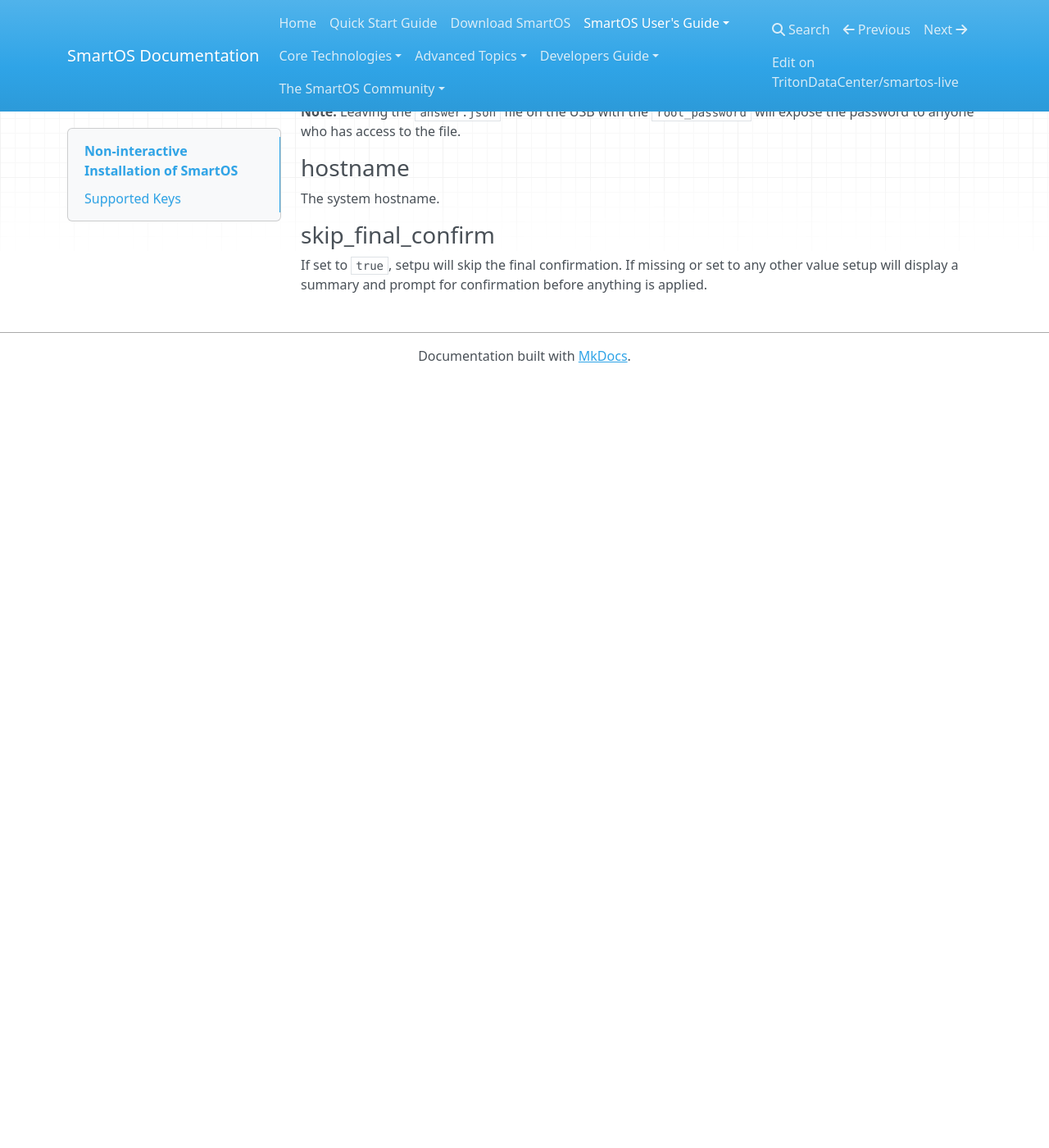
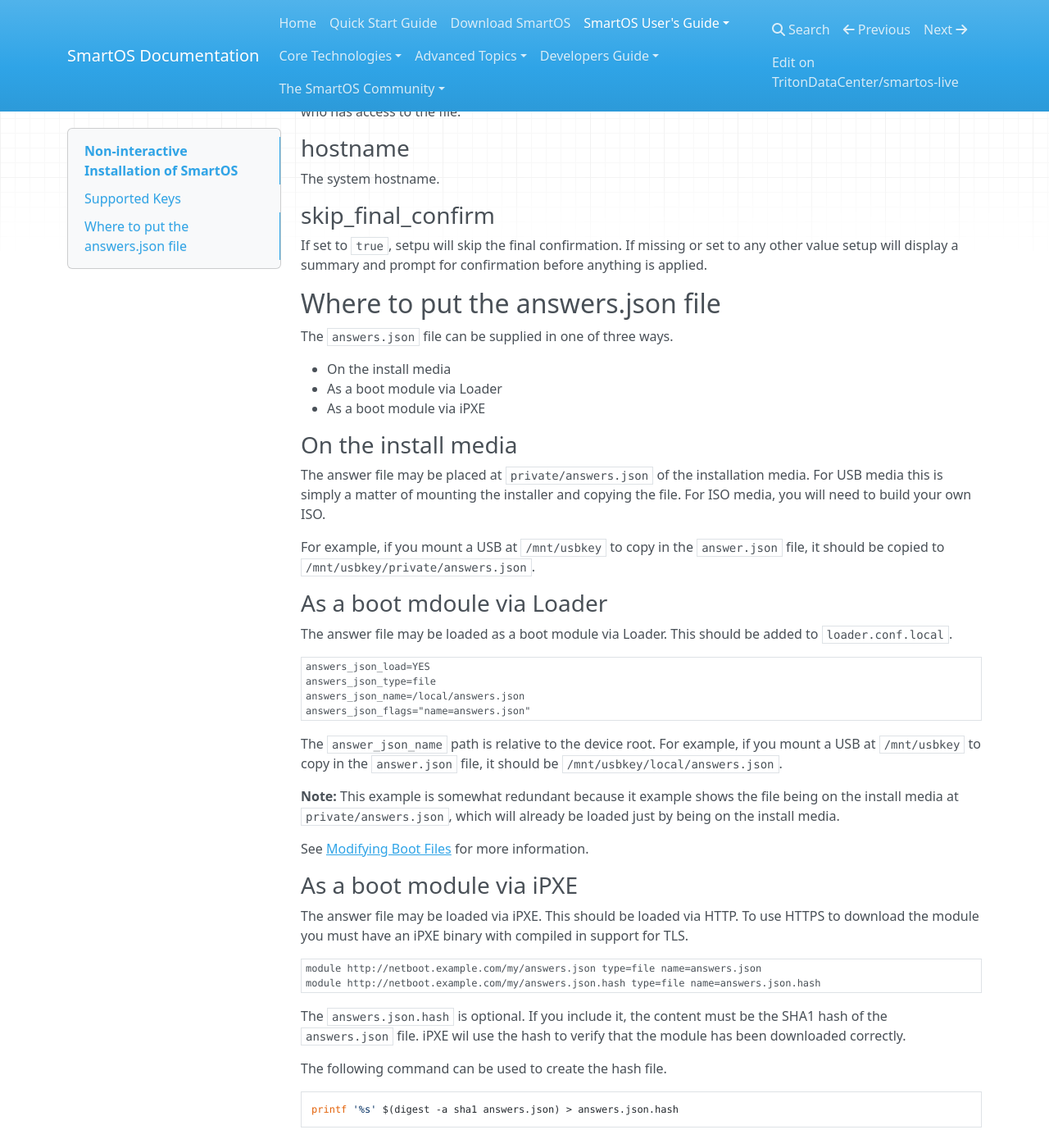
Before and after one commit to TritonDataCenter/smartos-docs, an MkDocs documentation site: the page built from docs/non-interactive-install.md, in a window 1280 px wide and 1400 px high, scrolled down 2924 px. Shown: the whole window at 82% size. Built offline with MkDocs 1.6.1, drawn with Linux system fonts in a browser that asks for light colours; nearby versions of some CDN libraries; before the commit the page ends 3386 px from its top, so only the background shows below that; some of the changed text lies outside the part shown.

Commit message:
OS-8610 SmartOS setup should accept answers.json as a boot module

````diff
--- a/docs/non-interactive-install.md
+++ b/docs/non-interactive-install.md
@@ -31,6 +28,9 @@
   "skip_final_confirm": true
 }
 ```
+
+The answer file *must* be valid JSON. If there are parsing errors the entire
+file will be ignored.
 
 ## Supported Keys
 
@@ -171,3 +171,63 @@
 If set to `true`, setpu will skip the final confirmation. If missing or set to
 any other value setup will display a summary and prompt for confirmation before
 anything is applied.
+
+## Where to put the answers.json file
+
+The `answers.json` file can be supplied in one of three ways.
+
+* On the install media
+* As a boot module via Loader
+* As a boot module via iPXE
+
+### On the install media
+
+The answer file may be placed at `private/answers.json` of the installation
+media. For USB media this is simply a matter of mounting the installer and
+copying the file. For ISO media, you will need to build your own ISO.
+
+For example, if you mount a USB at `/mnt/usbkey` to copy in the `answer.json`
+file, it should be copied to `/mnt/usbkey/private/answers.json`.
+
+### As a boot mdoule via Loader
+
+The answer file may be loaded as a boot module via Loader. This should be added
+to `loader.conf.local`.
+
+```conf
+answers_json_load=YES
+answers_json_type=file
+answers_json_name=/local/answers.json
+answers_json_flags="name=answers.json"
+```
+
+The `answer_json_name` path is relative to the device root. For example, if you
+mount a USB at `/mnt/usbkey` to copy in the `answer.json` file, it should be
+`/mnt/usbkey/local/answers.json`.
+
+**Note:** This example is somewhat redundant because it example shows the file
+being on the install media at `private/answers.json`, which will already be
+loaded just by being on the install media.
+
+See [Modifying Boot Files](/modifying-boot-files) for more information.
+
+### As a boot module via iPXE
+
+The answer file may be loaded via iPXE. This should be loaded via HTTP. To
+use HTTPS to download the module you must have an iPXE binary with compiled in
+support for TLS.
+
+```ipxe
+module http://netboot.example.com/my/answers.json type=file name=answers.json
+module http://netboot.example.com/my/answers.json.hash type=file name=answers.json.hash
+```
+
+The `answers.json.hash` is optional. If you include it, the content must be the
+SHA1 hash of the `answers.json` file. iPXE wil use the hash to verify that the
+module has been downloaded correctly.
+
+The following command can be used to create the hash file.
+
+```sh
+printf '%s' $(digest -a sha1 answers.json) > answers.json.hash
+```
````
Also changed, not shown: other parts of docs/non-interactive-install.md (+0 -3 lines).
